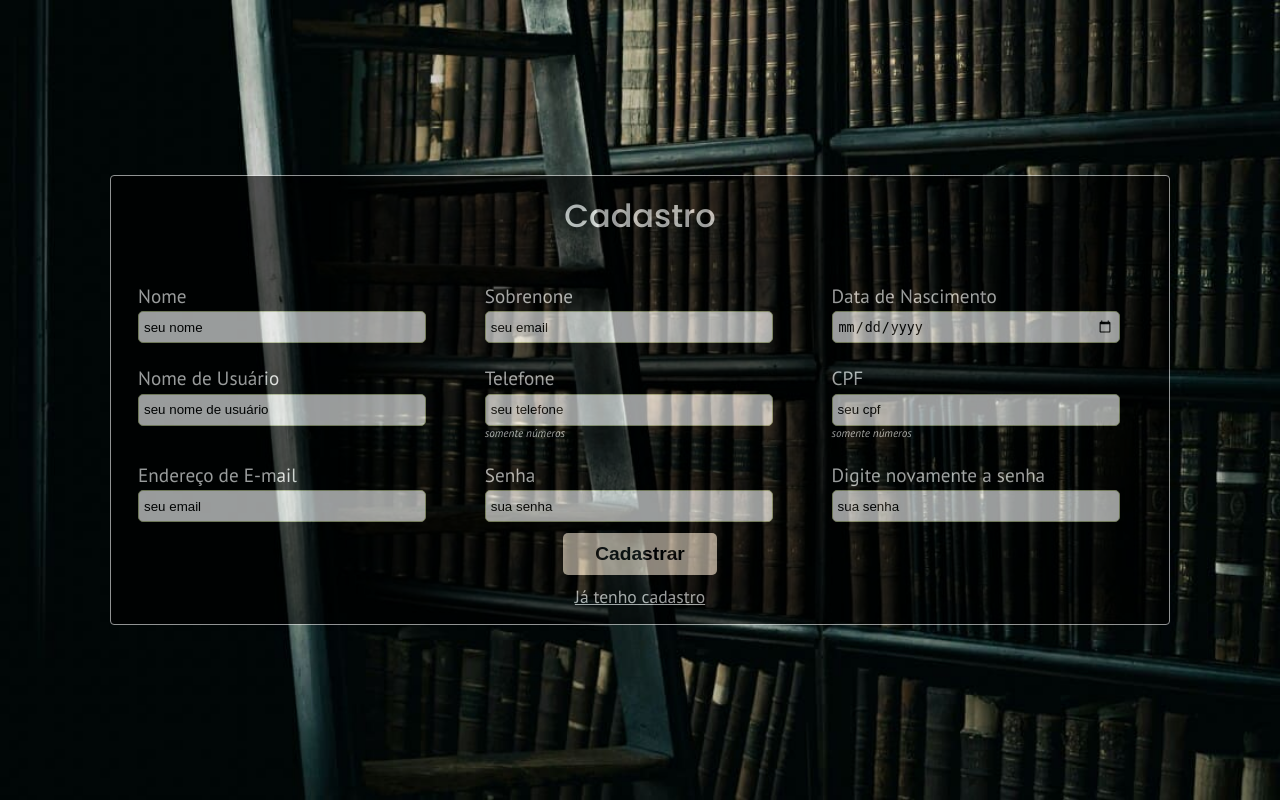
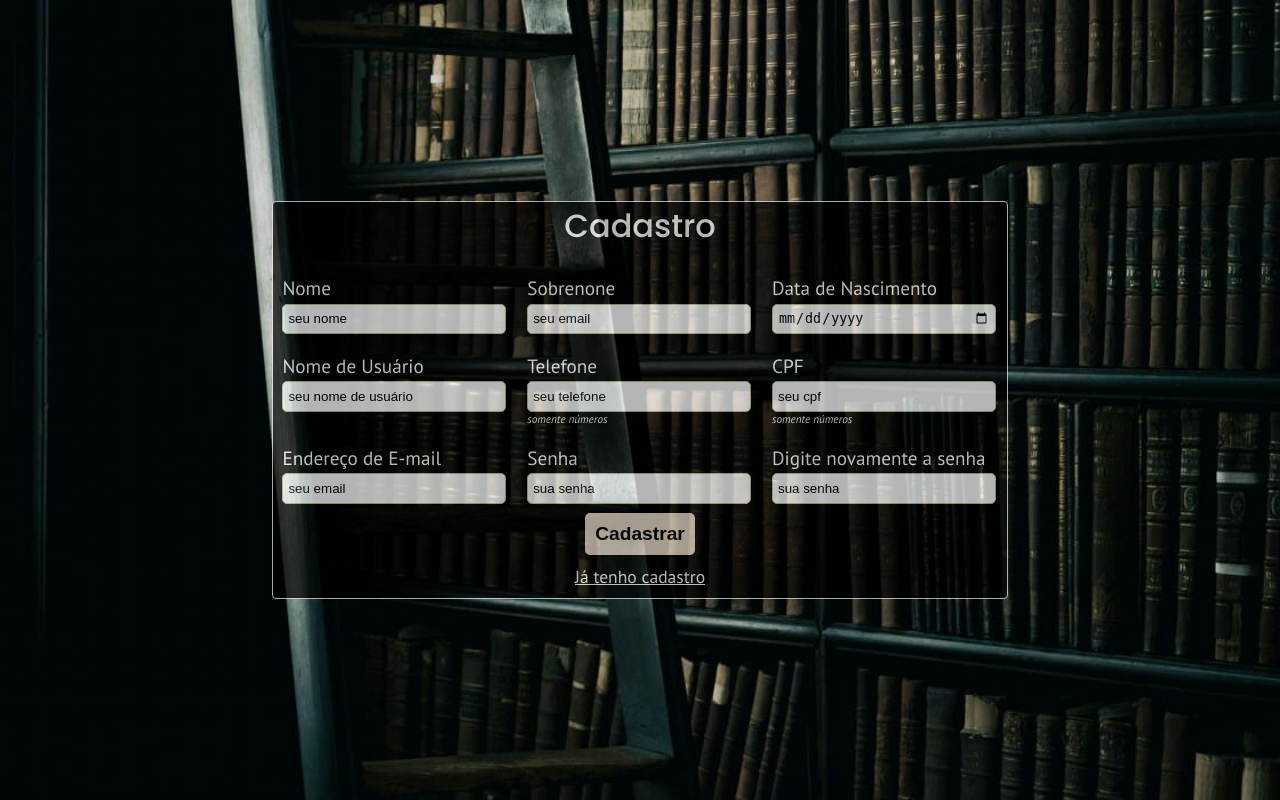
Before and after one commit to Dev-magno/tela-de-cadastro-PI, a PHP site: page / in a window 1280 px wide. Run offline with PHP 8.4, Linux system fonts and the light colour scheme.

Commit message:
adicionei alguns reparos na paágina

```diff
--- a/style.css
+++ b/style.css
@@ -51,33 +51,28 @@ body {
     flex-direction: column;
     border: 1px solid var(--corquatro);
     border-radius: 4px;
-    padding: 1rem;
-    opacity: 0.6;
+    opacity: 0.7;
 }
 
 .div-form h1 {
     font-size: 2rem;
-    margin-bottom: 2rem;
+    margin-bottom: 1rem;
 }
 
 .form-cadastro {
-    display: inline-flex;;
+    display: flex;;
     flex-direction: column;
-    flex-wrap: wrap;
-
 }
 
 .dados-pessoais {
     display: inline-flex;
     align-items: flex-start;
-    flex-direction: row;
-    gap: 14px;
 }
 
 .div-itens {
     display: flex;
     flex-direction: column;
-    padding: 0.7rem;
+    padding: 0.6rem;
 }
 
 .div-itens label {
@@ -87,9 +82,9 @@ body {
 
 .div-itens input {
     border: 0.1px solid var(--cor-primaria);
-    width: 18rem;
-    height: 2rem;
-    margin: 0.2rem 1.4rem 0 0;
+    width: 14rem;
+    height: 1.9rem;
+    margin: 0.2rem 0.1rem 0 0;
     padding: 5px;
     border-radius: 5px;
 }
@@ -123,8 +118,10 @@ body {
 }
 
 #cadastro-link a {
+    display: flex;
     color: var(--branco);
     font-size: 1.1rem;
+    margin-bottom: 10px;
 }
 
 @media only screen and (max-width: 600px) {
@@ -146,6 +143,7 @@ body {
         border-radius: 4px;
         opacity: 0.7;
         padding: 0px;
+        margin: 2rem 0 2rem 0;
     }
 
     .div-form h1 {
```
